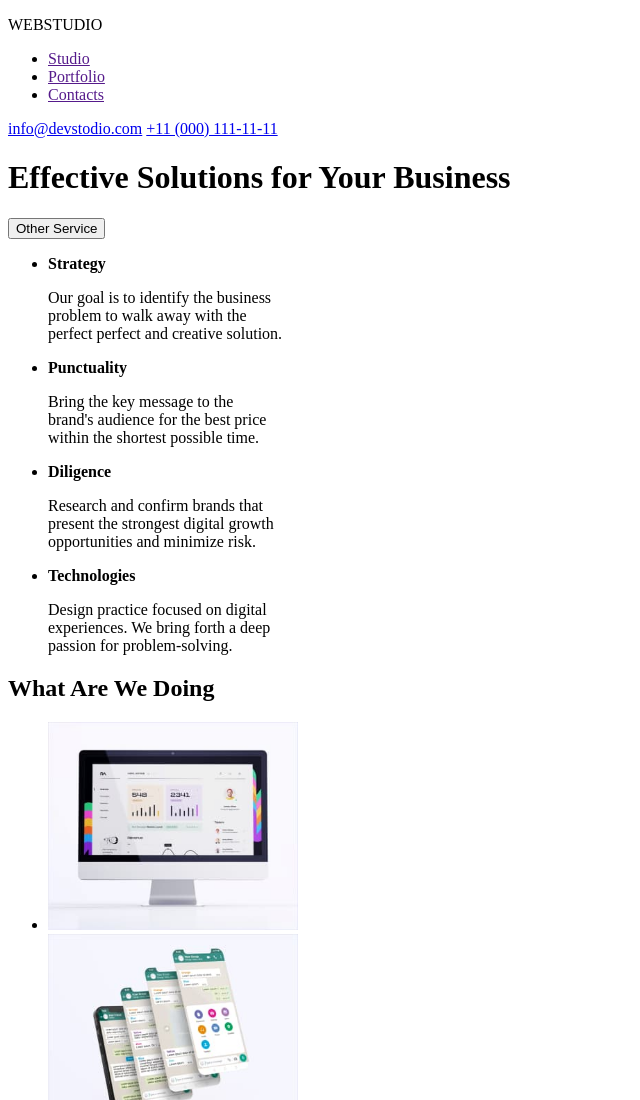
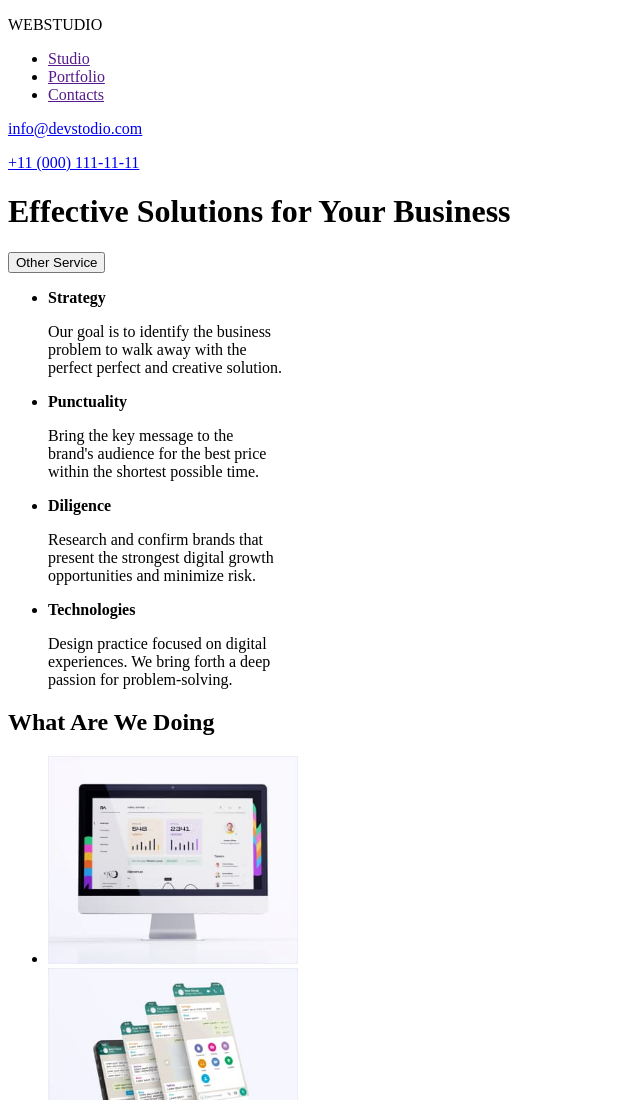
Before and after one commit to MariaZhantal/goit-markup-hw-00, a plain HTML site: page index.html in a window 1280 px wide. Shown: the top 1100 px of the page, without its empty margins (0-640 px from the left). Drawn offline with Linux system fonts and the light colour scheme.

Commit message:
Update index.html
adding <p> tag

```diff
--- a/index.html
+++ b/index.html
@@ -16,8 +16,8 @@
           <li><a href="">Contacts</a></li>
         </ul>
       </nav>
-      <a href="mailto: info@devstodio.com" class="link">info@devstodio.com</a>
-      <a href="Tel: +11 (000) 111-11-11" class="number">+11 (000) 111-11-11</a>
+      <p><a href="mailto: info@devstodio.com" class="link">info@devstodio.com</a></p>
+      <p><a href="Tel: +11 (000) 111-11-11" class="number">+11 (000) 111-11-11</a></p>
     </header>
     <main>
       <section1>
```
